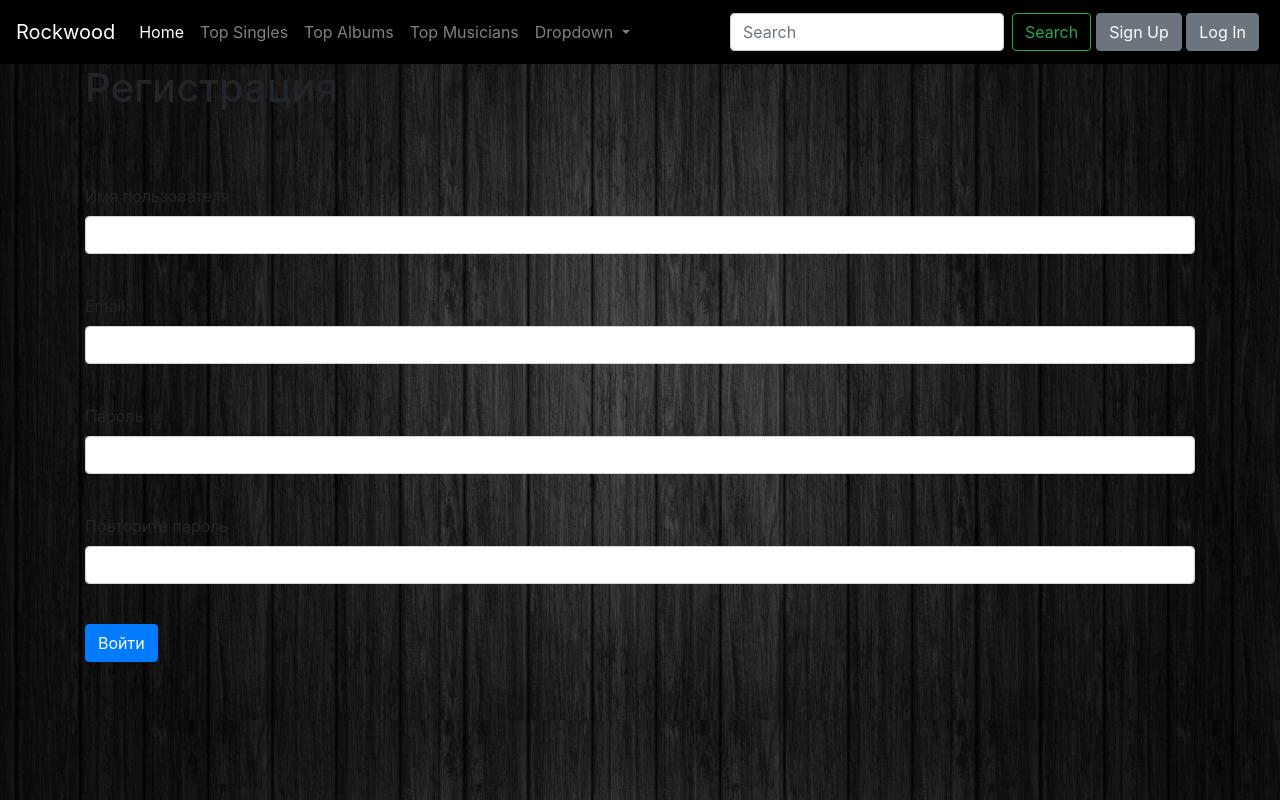
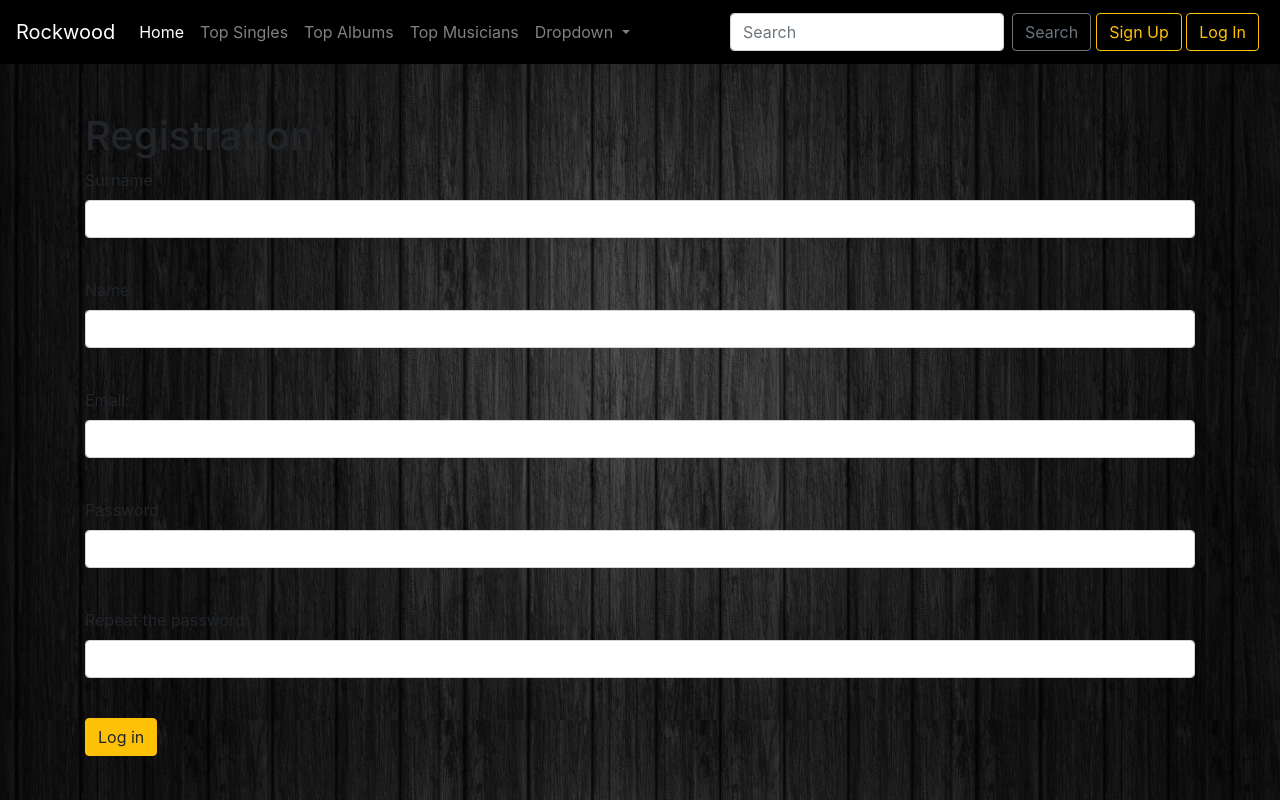
Before and after one commit to RiffLesss/record_shop, a Flask app: template templates/register.html in a window 1280 px wide. Run offline with Flask 2, Linux system fonts and the light colour scheme; the template is opened without the code that fills it: values that come from a table or form of the project are taken from there, others are empty; some libraries are stand-ins or nearby versions.

Commit message:
sign up and log in

```diff
--- a/Main.py
+++ b/Main.py
@@ -21,7 +21,6 @@ login_manager.init_app(app)
 
 def main():
     db_session.global_init("db/shop.db")
-    #app.run()
     session = db_session.create_session()
 
     @app.route("/")
@@ -38,28 +37,24 @@ def main():
         form = RegisterForm()
         if form.validate_on_submit():
             if form.password.data != form.password_again.data:
-                return render_template('register.html', title='Регистрация',
+                return render_template('register.html', title='Registration',
                                        form=form,
-                                       message="Пароли не совпадают")
+                                       message="Passwords don't match")
             session = db_session.create_session()
             if session.query(User).filter(User.email == form.email.data).first():
-                return render_template('register.html', title='Регистрация',
+                return render_template('register.html', title='Registration',
                                        form=form,
-                                       message="Такой пользователь уже есть")
+                                       message="This user already exists")
             user = User(
                 name=form.name.data,
                 surname=form.surname.data,
-                age=form.age.data,
                 email=form.email.data,
-                address=form.address.data,
-                position=form.position.data,
-                speciality=form.speciality.data
             )
             user.set_password(form.password.data)
             session.add(user)
             session.commit()
             return redirect('/login')
-        return render_template('register.html', title='Регистрация', form=form)
+        return render_template('register.html', title='Registration', form=form)
 
     @app.route("/cookie_test")
     def cookie_test():
@@ -90,9 +85,9 @@ def main():
                 login_user(user, remember=form.remember_me.data)
                 return redirect("/")
             return render_template('login.html',
-                                   message="Неправильный логин или пароль",
+                                   message="Wrong email or password",
                                    form=form)
-        return render_template('login.html', title='Авторизация', form=form)
+        return render_template('login.html', title='Authorization', form=form)
 
     @app.route('/logout')
     @login_required
--- a/data/LoginForm.py
+++ b/data/LoginForm.py
@@ -5,6 +5,6 @@ from wtforms.validators import DataRequired, Email
 
 class LoginForm(FlaskForm):
     email = StringField("Email: ", validators=[Email()])
-    password = PasswordField('Пароль', validators=[DataRequired()])
-    remember_me = BooleanField('Запомнить меня')
-    submit = SubmitField('Войти')
+    password = PasswordField('Password', validators=[DataRequired()])
+    remember_me = BooleanField('Remember me')
+    submit = SubmitField('Log in')
--- a/data/RegisterForm.py
+++ b/data/RegisterForm.py
@@ -1,12 +1,12 @@
 from flask_wtf import FlaskForm
-from wtforms import PasswordField, StringField, TextAreaField, SubmitField
+from wtforms import PasswordField, StringField, SubmitField
 from wtforms.validators import DataRequired, Email
 
 
 class RegisterForm(FlaskForm):
+    name = StringField('Name', validators=[DataRequired()])
+    surname = StringField('Surname', validators=[DataRequired()])
     email = StringField("Email: ", validators=[Email()])
-    password = PasswordField('Пароль', validators=[DataRequired()])
-    password_again = PasswordField('Повторите пароль', validators=[DataRequired()])
-    name = StringField('Имя пользователя', validators=[DataRequired()])
-    about = TextAreaField("Немного о себе")
-    submit = SubmitField('Войти')
+    password = PasswordField('Password', validators=[DataRequired()])
+    password_again = PasswordField('Repeat the password', validators=[DataRequired()])
+    submit = SubmitField('Log in')
--- a/data/products.py
+++ b/data/products.py
@@ -11,6 +11,8 @@ class Product(SqlAlchemyBase, SerializerMixin):
     musician_id = sqlalchemy.Column(sqlalchemy.Integer, sqlalchemy.ForeignKey("musicians.id"))
     description = sqlalchemy.Column(sqlalchemy.String, nullable=True)
     price = sqlalchemy.Column(sqlalchemy.Integer, nullable=True)
+    year = sqlalchemy.Column(sqlalchemy.Integer, nullable=True)
+    is_lp = sqlalchemy.Column(sqlalchemy.Boolean, default=True)
     musician = orm.relation('Musician')
 
     cart_product = orm.relation("Cart_Product", back_populates='product')
--- a/static/css/2.css
+++ b/static/css/2.css
@@ -8,3 +8,7 @@ wight: 100%}
 body
 {background-image: url(../img/wood2.jpg);
 background-size: 100%}
+
+btn btn-outline-success my-2 my-sm-0 {
+color: white;
+}
--- a/templates/base.html
+++ b/templates/base.html
@@ -6,6 +6,7 @@
     <meta http-equiv="Pragma" content="no-cache"/>
     <meta http-equiv="Expires" content="0"/>
     <meta name="viewport" content="width=device-width, initial-scale=1, shrink-to-fit=no">
+    <link rel="shortcut icon" href="../static/img/rockwood.jpg" type="image/jpg">
     <link rel="stylesheet"
           href="https://stackpath.bootstrapcdn.com/bootstrap/4.4.1/css/bootstrap.min.css"
           integrity="sha384-Vkoo8x4CGsO3+Hhxv8T/Q5PaXtkKtu6ug5TOeNV6gBiFeWPGFN9MuhOf23Q9Ifjh"
@@ -60,11 +61,11 @@
             </ul>
             <form class="form-inline my-2 my-lg-0">
                 <input class="form-control mr-sm-2" type="search" placeholder="Search" aria-label="Search">
-                <button class="btn btn-outline-success my-2 my-sm-0" type="submit">Search</button>
+                <button class="btn btn-outline-secondary my-2 my-sm-0" type="submit">Search</button>
             </form>
             <div id="Log">
-                <a class="btn btn-secondary " href="/register">Sign Up</a>
-                <a class="btn btn-secondary" href="/login">Log In</a>
+                <a class="btn btn-outline-warning my-2 my-sm-0" href="/register">Sign Up</a>
+                <a class="btn btn-outline-warning my-2 my-sm-0" href="/login">Log In</a>
             </div>
         </div>
     </nav>
--- a/templates/register.html
+++ b/templates/register.html
@@ -1,11 +1,13 @@
 {% extends "base.html" %}
 
 {% block content %}
-<h1>Регистрация</h1>
+<link rel="stylesheet" type="text/css" href="../static/css/register.css">
+<div class="register_div">
+    <h1><br>Registration</h1>
     <form action="" method="post">
         {{ form.hidden_tag() }}
         {{ form.csrf_token }}
-    <p>
+        <p class="text">
             {{ form.surname.label }}<br>
             {{ form.surname(class="form-control") }}<br>
             {% for error in form.surname.errors %}
@@ -14,7 +16,7 @@
                 </p>
             {% endfor %}
         </p>
-    <p>
+        <p class="text">
             {{ form.name.label }}<br>
             {{ form.name(class="form-control") }}<br>
             {% for error in form.name.errors %}
@@ -23,7 +25,7 @@
                 </p>
             {% endfor %}
         </p>
-    <p>
+        <p class="text">
             {{ form.email.label }}<br>
             {{ form.email(class="form-control", type="email") }}<br>
             {% for error in form.email.errors %}
@@ -32,7 +34,7 @@
                 </p>
             {% endfor %}
         </p>
-    <p>
+        <p class="text">
             {{ form.password.label }}<br>
             {{ form.password(class="form-control", type="password") }}<br>
             {% for error in form.password.errors %}
@@ -41,7 +43,7 @@
                 </p>
             {% endfor %}
         </p>
-    <p>
+        <p class="text">
             {{ form.password_again.label }}<br>
             {{ form.password_again(class="form-control", type="password") }}<br>
             {% for error in form.password_again.errors %}
@@ -50,7 +52,8 @@
                 </p>
             {% endfor %}
         </p>
-    <p>{{ form.submit(type="submit", class="btn btn-primary") }}</p>
+        <p class="log_in_btn">{{ form.submit(type="submit", class="btn btn-warning") }}<br></p>
         {{message}}
     </form>
+</div>
 {% endblock %}
```
Also changed, not shown: templates/index.html (+11 -15 lines), templates/login.html (+10 -5 lines). Lines whose indentation alone changed are shown as unchanged.
